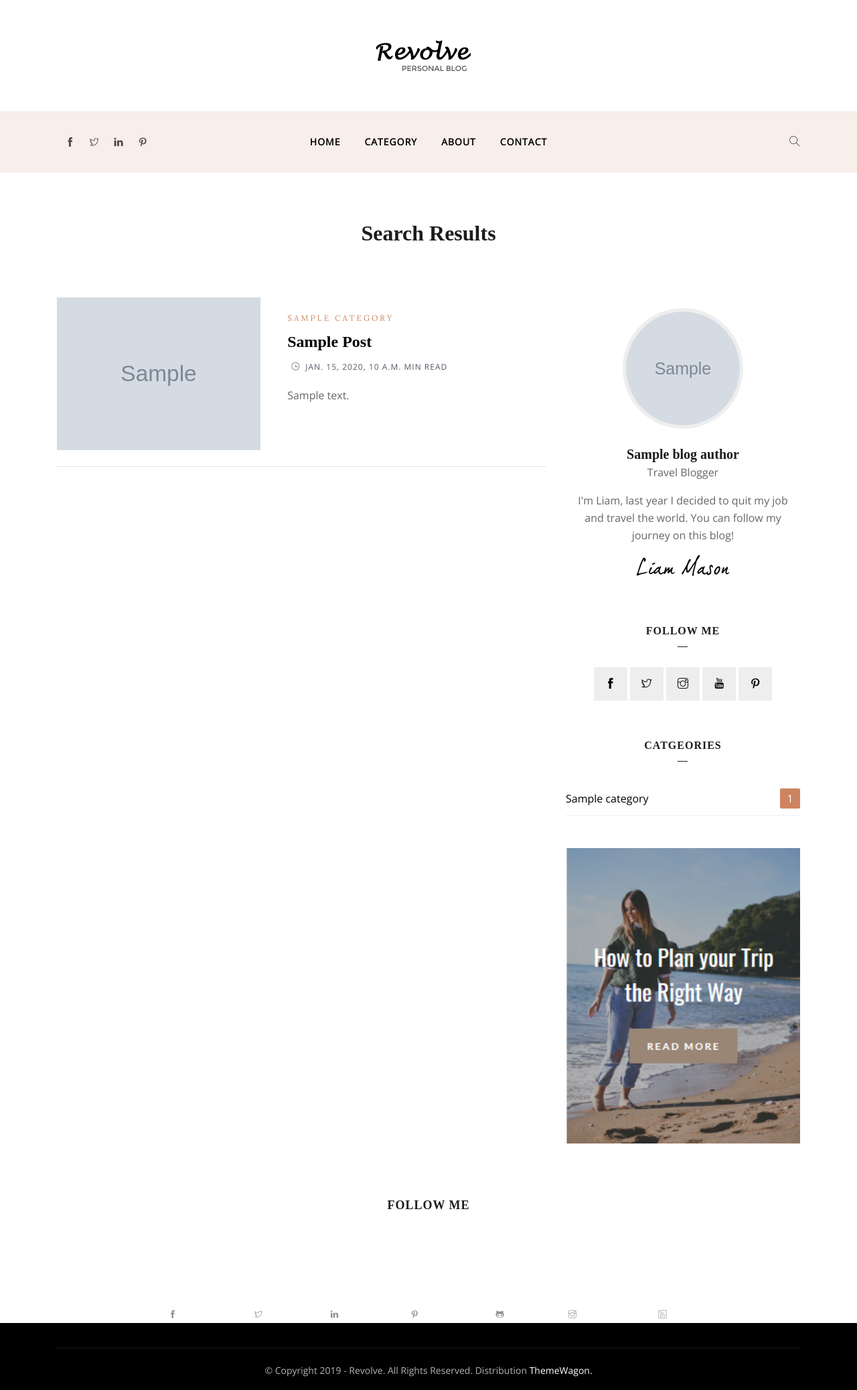
After one commit to rivka-levit/travelling-blog, a Django app: template posts/templates/posts/search-results.html in a window 1280 px wide. The commit adds this page. Shown: the whole page at 67% size. Run offline with Django 3.2, Linux system fonts and the light colour scheme; the template is opened without the code that fills it: most values are stand-ins (such as "Sample title", 1, 10 or a date in 2020); grey boxes marked "Sample" are stand-in pictures; some libraries are stand-ins or nearby versions; some web fonts are replaced.

Commit message:
search functionality

```diff
--- a/posts/templates/posts/base.html
+++ b/posts/templates/posts/base.html
@@ -96,11 +96,11 @@
 	<!--search overlay start-->
 	<div class="search-wrap">
 		<div class="overlay">
-			<form action="#" class="search-form">
+			<form action="{% url 'search_results' %}" method="get" class="search-form">
 				<div class="container">
 					<div class="row">
 						<div class="col-md-10 col-9">
-							<input type="text" class="form-control" placeholder="Search..." />
+							<input name="q" type="text" class="form-control" placeholder="Search..." />
 						</div>
 						<div class="col-md-2 col-3 text-right">
 							<div class="search_toggle toggle-wrap d-inline-block">
--- /dev/null
+++ b/posts/templates/posts/search-results.html
@@ -0,0 +1,86 @@
+{% extends 'posts/base.html' %}
+{% load static %}
+
+{% block content %}
+
+<div class="breadcrumb-wrapper">
+    <div class="container">
+        <div class="row">
+            <div class="col-sm-12">
+                <div class="text-center">
+                   <h2 class="lg-title">Search Results</h2>
+                </div>
+            </div>
+        </div>
+    </div>
+</div>
+
+<section class="section-padding">
+<div class="container">
+    <div class="row">
+        <div class="col-lg-8 col-md-12 col-sm-12 col-xs-12">
+            {% for post in posts %}
+                <div class="mb-4 post-list border-bottom pb-4">
+                    <div class="row no-gutters">
+                        <div class="col-md-5">
+                            <a class="post-thumb " href="{% url 'post_detail' post.slug %}">
+                                <img src="{{ post.image.url }}" alt="" class="img-fluid w-100">
+                            </a>
+                        </div>
+
+                        <div class="col-md-7">
+                            <div class="post-article mt-sm-3">
+                                <div class="meta-cat">
+                                    <span class="letter-spacing cat-name font-extra text-uppercase font-sm">{{ post.category|upper }}</span>
+                                </div>
+                                <h3 class="post-title mt-2"><a href="{% url 'post_detail' post.slug %}">{{ post.title|title }}</a></h3>
+
+                                <div class="post-meta">
+                                    <ul class="list-inline">
+                                        <li class="post-like list-inline-item">
+                                            <span class="font-sm letter-spacing-1 text-uppercase"><i class="ti-time mr-2"></i>{{ post.time_read }} min
+                                                read</span>
+                                        </li>
+                                    </ul>
+                                </div>
+                                <div class="post-content">
+                                    <p>{{ post.excerpt }}</p>
+                                </div>
+                            </div>
+                        </div>
+                    </div>
+                </div>
+            {% endfor %}
+
+            <!-- Pagination block -->
+            {% if is_paginated %}
+                <div class="pagination mt-5 pt-4">
+                    <ul class="list-inline">
+                        {% for page in paginator.page_range %}
+                        <li class="list-inline-item">
+                            <a href="?q={{ query }}&page={{ page }}" {% if page == page_obj.number %} class="active" {% endif %}>{{ page }}</a>
+                        </li>
+                        {% endfor %}
+                        {% if page_obj.has_next %}
+                        <li class="list-inline-item">
+                            <a href="?q={{ query }}&page={{ page_obj.next_page_number }}" class="prev-posts">
+                                <i class="ti-arrow-right"></i>
+                            </a>
+                        </li>
+                        {% endif %}
+                    </ul>
+                </div>
+            {% endif %}
+            <!-- End pagination block -->
+        </div>
+
+        <!-- Sidebar right block -->
+        {% include 'posts/includes/sidebar_right.html' %}
+        <!-- End sidebar right block -->
+
+
+    </div>
+</div>
+</section>
+
+{% endblock %}
--- a/posts/urls.py
+++ b/posts/urls.py
@@ -1,8 +1,9 @@
 from django.urls import path
-from .views import PostDetailView, HomeView, CategoryView
+from .views import PostDetailView, HomeView, CategoryView, SearchResultsView
 
 urlpatterns = [
     path('', HomeView.as_view(), name='home'),
     path('post_detail/<slug:slug>/', PostDetailView.as_view(), name='post_detail'),
     path('category/<slug:category_slug>/', CategoryView.as_view(), name='category'),
+    path('search-results/', SearchResultsView.as_view(), name='search_results'),
 ]
```
Also changed, not shown: posts/views.py (+27 -1 lines).
